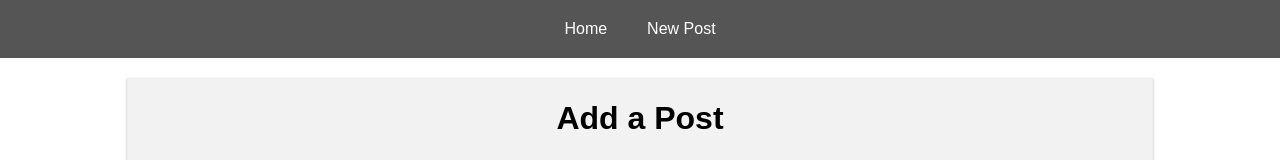
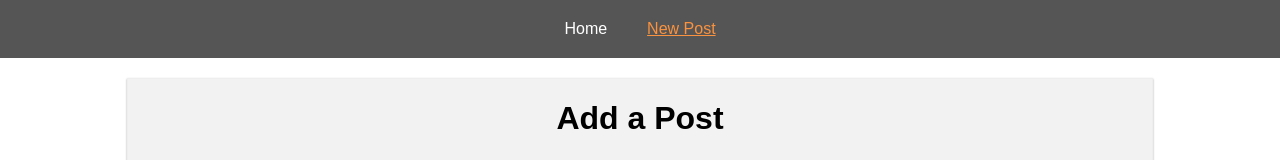
Before and after one commit to ckruszynsky/react-routing-sample, a React (Create React App) app: page /new-post in a window 1280 px wide. Shown: the top 160 px of the page. Built offline with nearby package versions, Linux system fonts and the light colour scheme.

Commit message:
Added active nav link styling

```diff
--- a/src/containers/Blog/Blog.js
+++ b/src/containers/Blog/Blog.js
@@ -2,27 +2,36 @@ import React, { Component } from "react";
 import styles from "./Blog.module.css";
 import Posts from "./Posts/Posts";
 import NewPost from "./NewPost/NewPost";
-import { Route, Link } from "react-router-dom";
+import { Route, NavLink } from "react-router-dom";
 
 class Blog extends Component {
   render() {
+    console.log(this.props);
     return (
       <div className={styles.Blog}>
         <header className={styles.Nav}>
           <nav>
             <ul>
               <li>
-                <Link to="/">Home</Link>
+                <NavLink to="/" exact activeClassName={styles.activeNav}>
+                  Home
+                </NavLink>
               </li>
               <li>
-                <Link
+                <NavLink
+                  activeClassName={styles.activeNav}
+                  exact
+                  activeStyle={{
+                    color: "#fa923f",
+                    textDecoration: "underline"
+                  }}
                   to={{
                     pathname: "/new-post",
                     search: "?quick-submit=true"
                   }}
                 >
                   New Post
-                </Link>
+                </NavLink>
               </li>
             </ul>
           </nav>
--- a/src/containers/Blog/Blog.module.css
+++ b/src/containers/Blog/Blog.module.css
@@ -13,11 +13,12 @@
 
 .Blog a {
   text-decoration: none;
-  color: inherit;
+  color: #fff;
 }
 
 .Blog a:hover,
-.Blog a:active {
+.Blog a:active,
+.Blog a.activeNav {
   color: #fa923f;
 }
 
```
